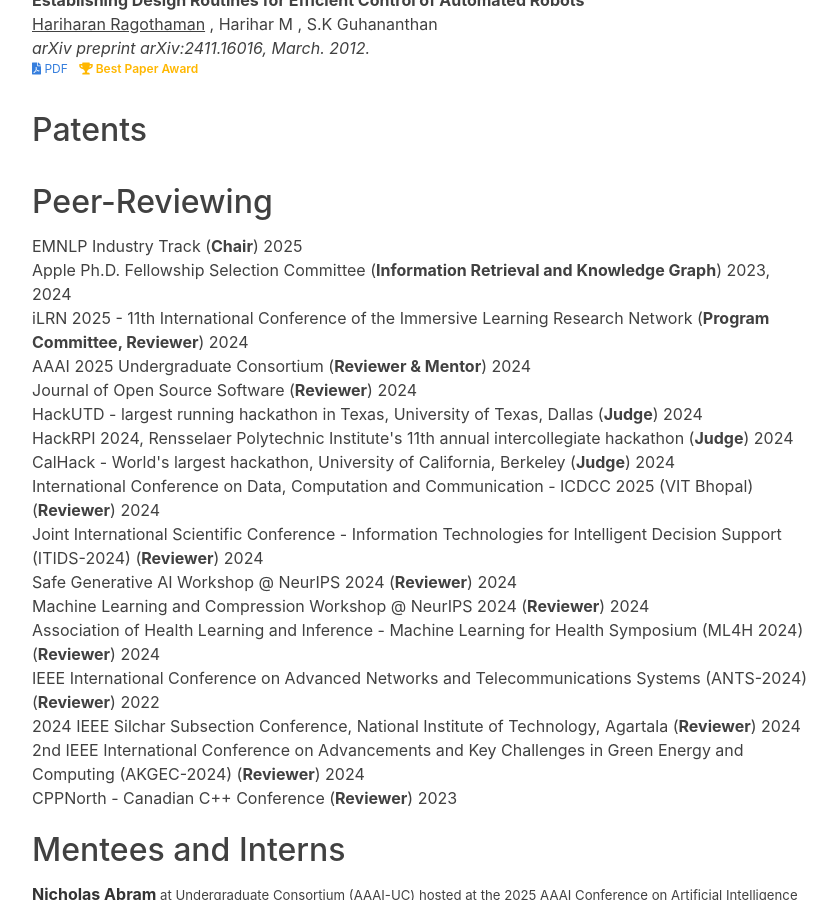
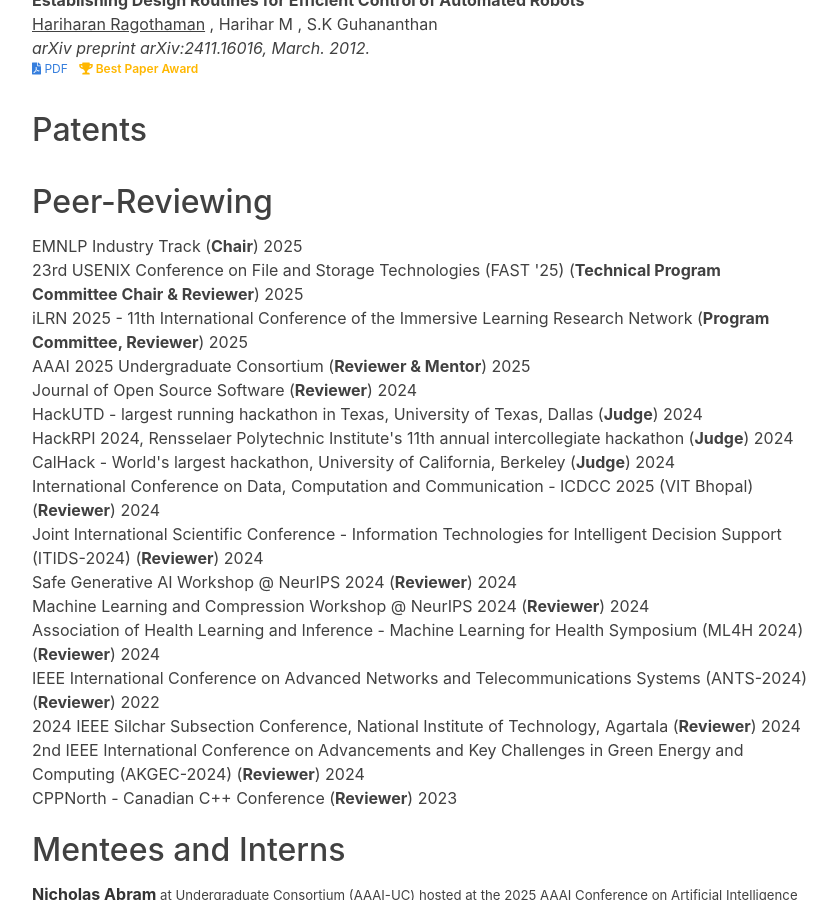
Before and after one commit to hariharanragothaman/hariharanragothaman.github.io, a Jekyll site: the page built from cv.md, in a window 1280 px wide and 900 px high, scrolled down 2904 px. Shown: the whole window, without its empty margins (300-1137 px from the left). Built offline with Jekyll 4.4.1, drawn with Linux system fonts in a browser that asks for light colours; nearby versions of some CDN libraries; some web fonts are replaced.

Commit message:
Polishes and Updates

```diff
--- a/_data/reviewer.yaml
+++ b/_data/reviewer.yaml
@@ -4,23 +4,22 @@
     - year: 2025
       url: https://2025.emnlp.org/calls/industry_track/
 
-- venue: Apple Ph.D. Fellowship Selection Committee
-  venue-shorthand: Information Retrieval and Knowledge Graph
+- venue: 23rd USENIX Conference on File and Storage Technologies (FAST '25)
+  venue-shorthand: Technical Program Committee Chair & Reviewer
   years:
-    - year: 2023
-    - year: 2024
-      url: https://www.apple.com/education/higher-education/scholars/
+    - year: 2025
+      url: https://fast25ae.usenix.hotcrp.com/users/pc
 
 - venue: iLRN 2025 - 11th International Conference of the Immersive Learning Research Network
   venue-shorthand: Program Committee, Reviewer
   years:
-    - year: 2024
+    - year: 2025
       url: https://www.immersivelrn.org/ilrn2025/organizing-committee/
 
 - venue: AAAI 2025 Undergraduate Consortium
   venue-shorthand: Reviewer & Mentor
   years:
-    - year: 2024
+    - year: 2025
       url: https://aaai.org/conference/aaai/aaai-25/
 
 - venue: Journal of Open Source Software
```
